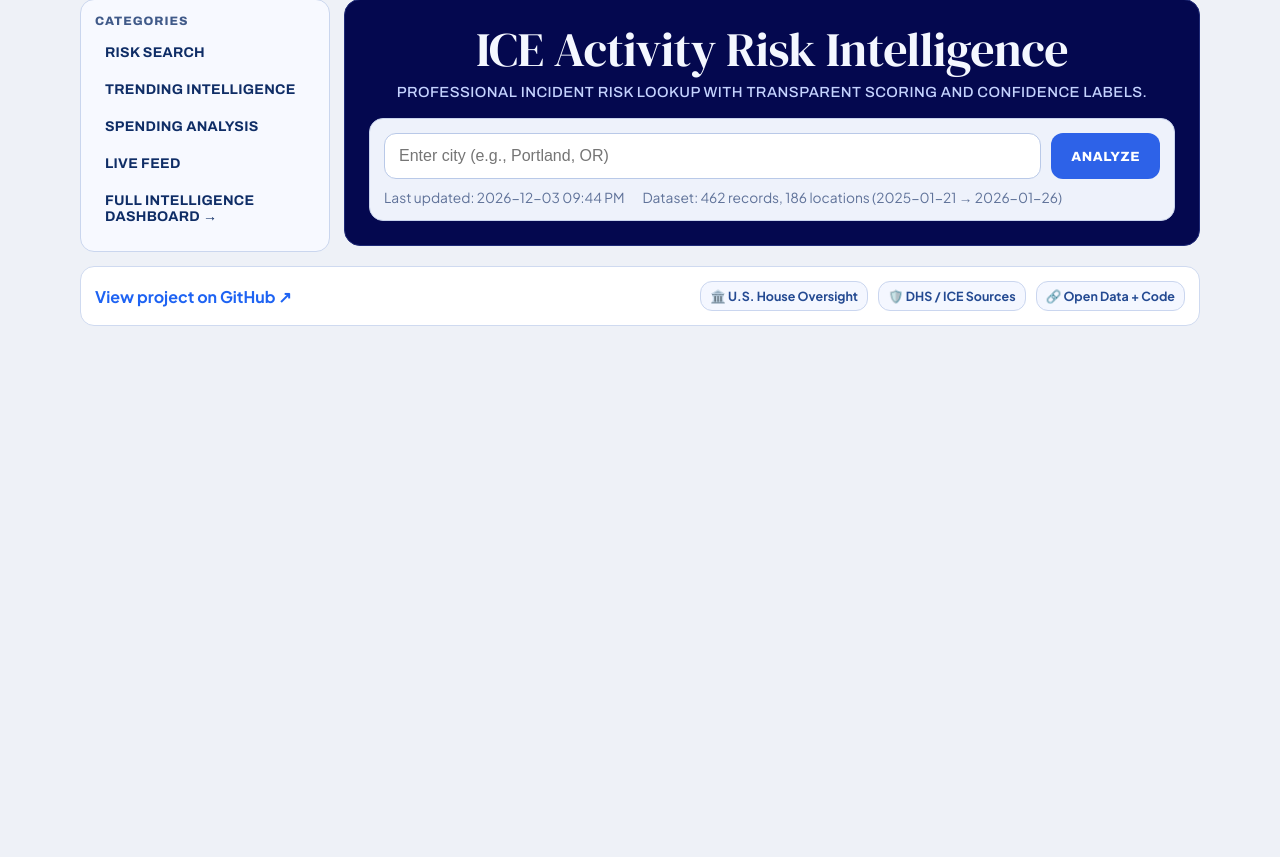
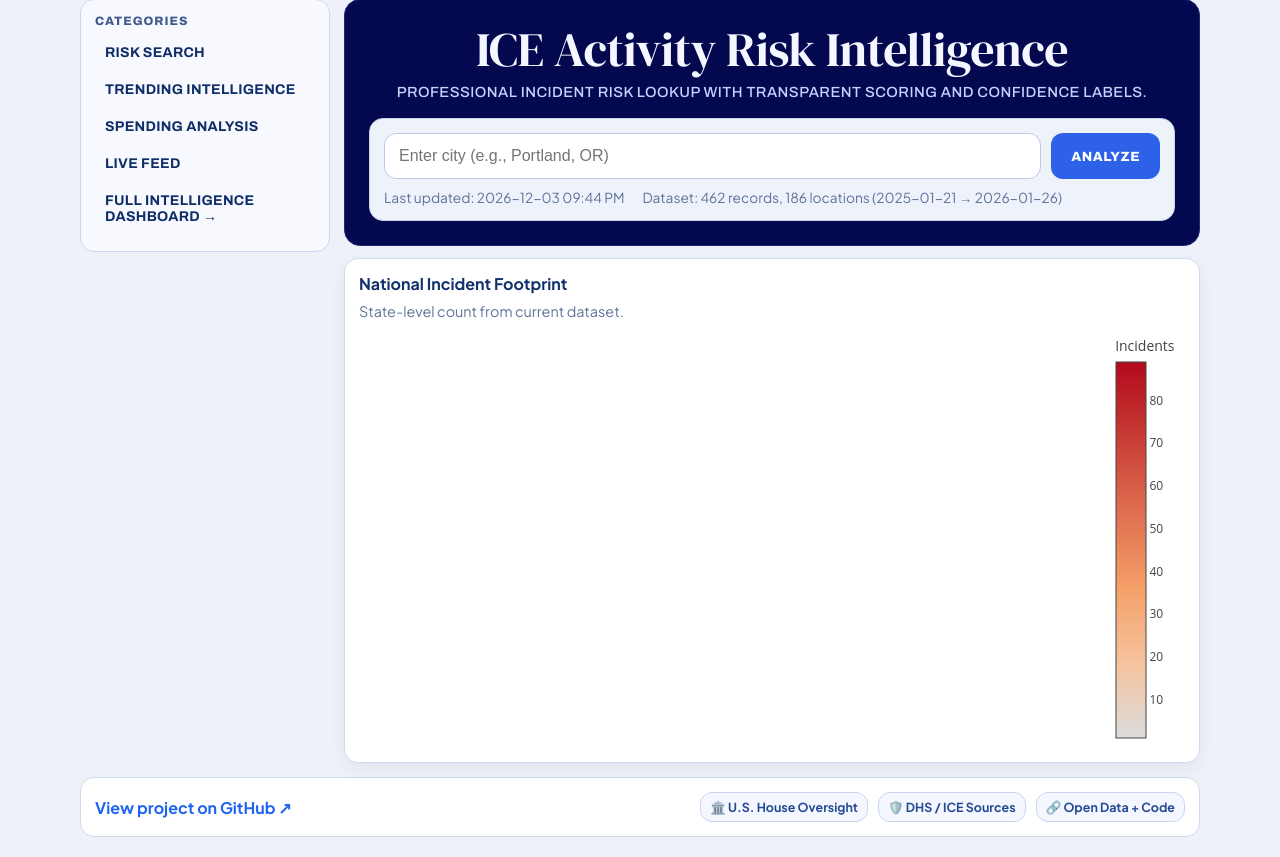
Before and after one commit to jacobarrio/protest-safety-checker, a Flask app: page / in a window 1280 px wide. Shown: the part 91-948 px from the top of the page. Before the commit the page ends 417 px from the top, so only its background shows below. Run offline with Flask 3, Linux system fonts and the light colour scheme; some libraries are stand-ins or nearby versions.

Commit message:
Add US footprint map panel below search box on homepage

```diff
--- a/app.py
+++ b/app.py
@@ -11,6 +11,7 @@ from calculator import (
     get_black_site_signals,
     get_spending_analytics,
     get_live_feed,
+    get_us_state_incident_counts,
 )
 import pandas as pd
 
@@ -125,6 +126,11 @@ def api_timeline():
     timeline = get_timeline_data(city)
     return jsonify(timeline)
 
+@app.route('/api/us-map')
+def api_us_map():
+    """US state-level incident footprint for homepage map."""
+    return jsonify(get_us_state_incident_counts())
+
 @app.route('/health', methods=['GET'])
 def health():
     return {'ok': True}, 200
--- a/calculator.py
+++ b/calculator.py
@@ -3,6 +3,7 @@ import re
 from datetime import datetime
 import os
 from difflib import SequenceMatcher, get_close_matches
+from collections import Counter
 
 def normalize_city_input(city_input):
     """
@@ -507,6 +508,25 @@ def get_spending_analytics(spend_csv_path='data/dhs_site_spending.csv'):
         }
 
 
+def get_us_state_incident_counts(csv_path='protest_data_oversight.csv'):
+    """Aggregate incidents by US state abbreviation parsed from location strings like 'City, ST'."""
+    try:
+        df = _read_incident_csv(csv_path)
+        states = []
+        for raw in df.get('location', pd.Series(dtype=str)).astype(str):
+            parts = [p.strip() for p in raw.split(',')]
+            if not parts:
+                continue
+            tail = parts[-1].upper()
+            if re.fullmatch(r'[A-Z]{2}', tail):
+                states.append(tail)
+
+        counts = Counter(states)
+        return [{"state": s, "count": int(c)} for s, c in sorted(counts.items())]
+    except Exception:
+        return []
+
+
 def get_risk_for_city(city_input, csv_path='protest_data_oversight.csv'):
     """
     Main function: load data, find city, calculate risk
--- a/templates/index.html
+++ b/templates/index.html
@@ -5,6 +5,7 @@
   <meta name="viewport" content="width=device-width, initial-scale=1.0" />
   <title>ICE Risk Tracker</title>
   <script src="https://cdn.jsdelivr.net/npm/chart.js"></script>
+  <script src="https://cdn.plot.ly/plotly-2.35.2.min.js"></script>
   <link rel="preconnect" href="https://fonts.googleapis.com">
   <link rel="preconnect" href="https://fonts.gstatic.com" crossorigin>
   <link href="https://fonts.googleapis.com/css2?family=DM+Serif+Display:ital@0;1&family=Archivo:wght@500;600;700;800&family=Plus+Jakarta+Sans:wght@400;500;600;700&display=swap" rel="stylesheet">
@@ -46,6 +47,8 @@
     .v{font-size:1.4rem;font-weight:800;margin-top:6px;color:#12306b}
 
     .panel{box-shadow:0 6px 18px rgba(18,48,107,0.06);background:#fff;border:1px solid #cfdaf0;border-radius:14px;padding:14px;margin-top:12px}
+    .map-panel{min-height:460px}
+    #usMap{width:100%;height:420px}
     .panel h3{font-size:1rem;margin-bottom:8px;color:#11316d}
     .muted{color:#5f7299;font-size:.9rem}
 
@@ -123,6 +126,12 @@
       </div>
     </div>
 
+    <div class="panel map-panel">
+      <h3>National Incident Footprint</h3>
+      <div class="muted" style="margin-bottom:8px">State-level count from current dataset.</div>
+      <div id="usMap"></div>
+    </div>
+
     <div id="loading" class="loading hidden">Analyzing incidents…</div>
     <div id="error" class="error hidden"></div>
 
@@ -195,6 +204,9 @@
         document.getElementById('datasetSummary').textContent = 'Dataset summary unavailable';
       }
     });
+    fetch('/api/us-map').then(r => r.json()).then(renderUsMap).catch(() => {
+      document.getElementById('usMap').innerHTML = '<div class="muted">Map unavailable right now.</div>';
+    });
 
     const cityInput = document.getElementById('cityInput');
     const autocompleteDiv = document.getElementById('autocomplete');
@@ -215,6 +227,31 @@
     function selectCity(city){ cityInput.value = city; autocompleteDiv.style.display='none'; checkRisk(); }
     document.addEventListener('click', e => { if(!cityInput.contains(e.target) && !autocompleteDiv.contains(e.target)) autocompleteDiv.style.display='none'; });
     cityInput.addEventListener('keypress', e => { if(e.key === 'Enter'){ autocompleteDiv.style.display='none'; checkRisk(); }});
+
+    function renderUsMap(rows){
+      if (!Array.isArray(rows) || rows.length === 0) {
+        document.getElementById('usMap').innerHTML = '<div class="muted">No map data loaded.</div>';
+        return;
+      }
+      const states = rows.map(r => r.state);
+      const counts = rows.map(r => r.count);
+
+      Plotly.newPlot('usMap', [{
+        type: 'choropleth',
+        locationmode: 'USA-states',
+        locations: states,
+        z: counts,
+        colorscale: 'Reds',
+        marker: {line: {color: '#ffffff', width: 0.7}},
+        colorbar: {title: 'Incidents'},
+        hovertemplate: '%{location}: %{z} incidents<extra></extra>'
+      }], {
+        geo: {scope: 'usa', projection: {type: 'albers usa'}, bgcolor: 'rgba(0,0,0,0)'},
+        margin: {l: 0, r: 0, t: 0, b: 0},
+        paper_bgcolor: 'rgba(0,0,0,0)',
+        plot_bgcolor: 'rgba(0,0,0,0)'
+      }, {displayModeBar: false, responsive: true});
+    }
 
     function checkRisk(){
       const city = cityInput.value.trim();
```
